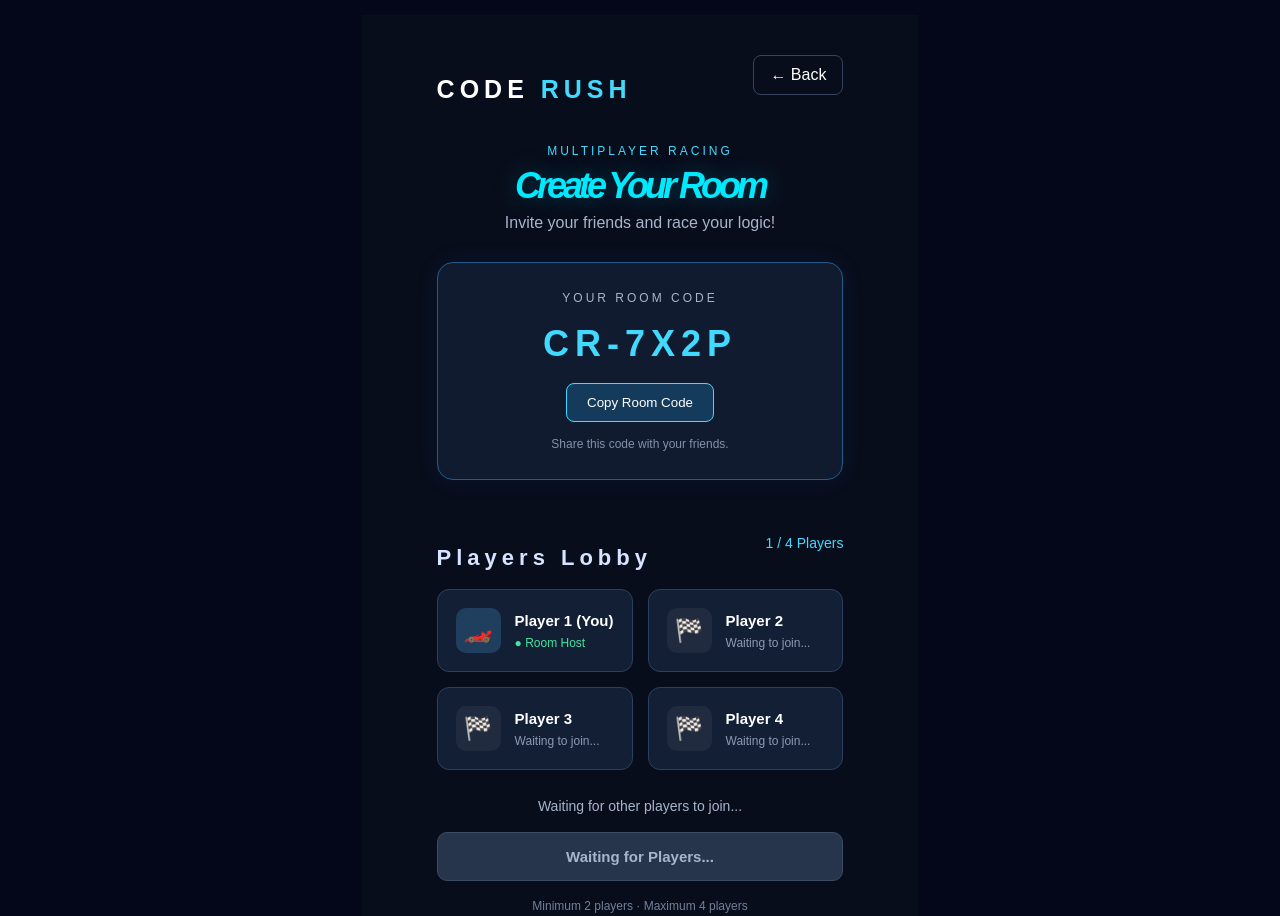
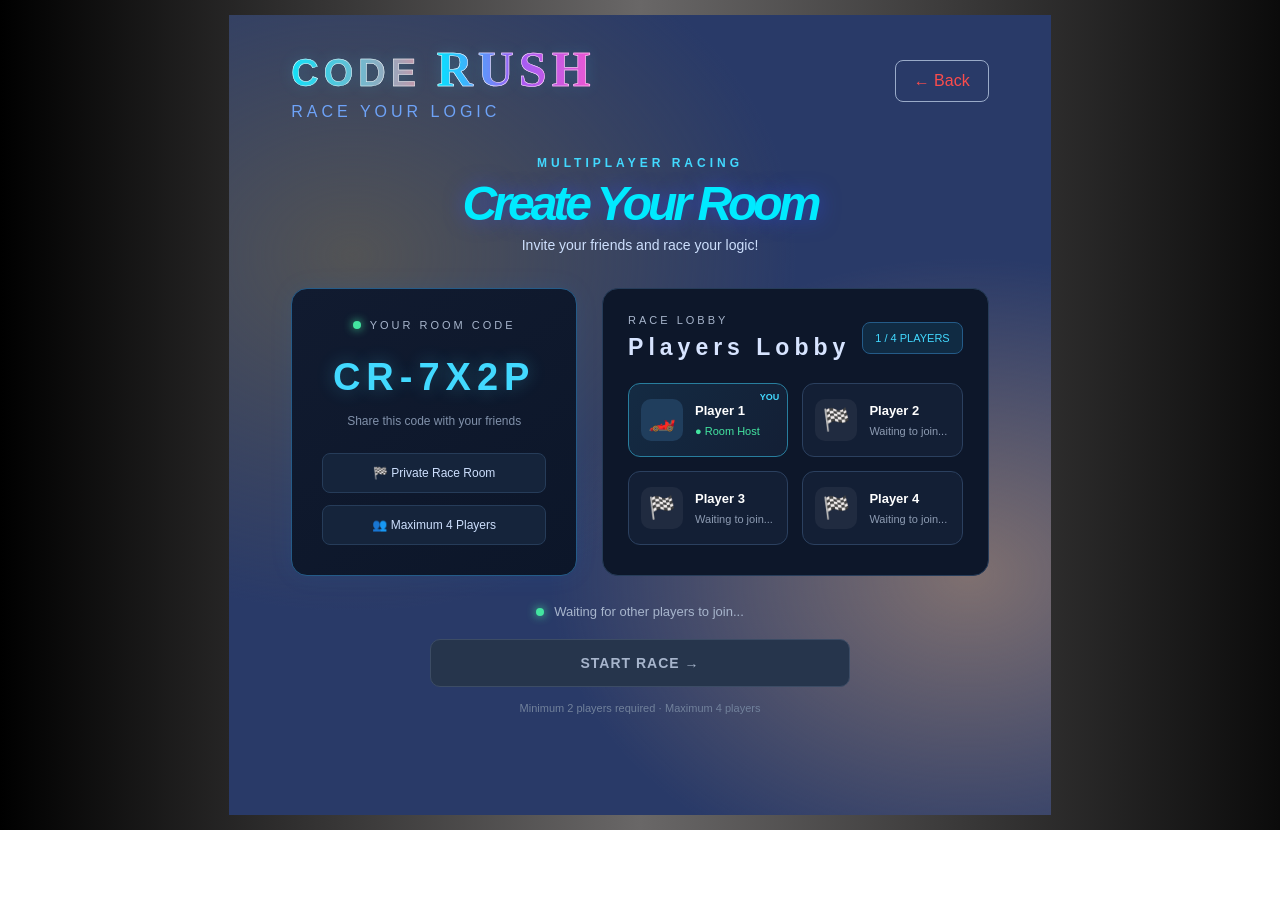
Before and after one commit to Kalpana196/Code-Rush-race-logic, a website: page create-room.html in a window 1280 px wide. After the commit the page ends 830 px from the top, so only its background shows below. Drawn offline with Linux system fonts and the light colour scheme.

Commit message:
Modify the design of create room and join room

```diff
--- a/create-room.html
+++ b/create-room.html
@@ -12,44 +12,67 @@
 <div class="create-room-page">
 
     <header class="room-header">
+        <div class="room-logo">
             <h2>CODE <span>RUSH</span></h2>
+            <p>RACE YOUR LOGIC</p>
+        </div>
+
         <a href="game.html" class="back-btn">← Back</a>
     </header>
 
     <main>
+
         <section class="room-title">
             <p class="eyebrow">MULTIPLAYER RACING</p>
             <h1>Create Your Room</h1>
             <p>Invite your friends and race your logic!</p>
         </section>
 
+        <div class="room-layout">
+
             <section class="room-code-card">
+                <div class="card-top">
+                    <span class="live-dot"></span>
                     <p class="section-label">YOUR ROOM CODE</p>
+                </div>
+
                 <h2 id="roomCode">CR-7X2P</h2>
-                <button class="copy-btn" id="copyRoomBtn">
-                    Copy Room Code
-                </button>
-                <p class="small-text">Share this code with your friends.</p>
+
+                <p class="small-text">
+                    Share this code with your friends
+                </p>
+
+                <div class="room-info">
+                    <span>🏁 Private Race Room</span>
+                    <span>👥 Maximum 4 Players</span>
+                </div>
             </section>
 
             <section class="lobby-section">
+
                 <div class="lobby-heading">
+                    <div>
+                        <p class="section-label">RACE LOBBY</p>
                         <h2>Players Lobby</h2>
-                    <span>1 / 4 Players</span>
+                    </div>
+
+                    <span class="player-count">1 / 4 PLAYERS</span>
                 </div>
 
                 <div class="player-grid">
-                    <div class="player-card">
+
+                    <div class="player-card active-player">
                         <div class="player-icon">🏎️</div>
-                        <div>
-                            <h3>Player 1 (You)</h3>
+                        <div class="player-info">
+                            <h3>Player 1</h3>
                             <p class="host-status">● Room Host</p>
                         </div>
+                        <span class="you-badge">YOU</span>
                     </div>
 
                     <div class="player-card waiting">
                         <div class="player-icon">🏁</div>
-                        <div>
+                        <div class="player-info">
                             <h3>Player 2</h3>
                             <p>Waiting to join...</p>
                         </div>
@@ -57,7 +80,7 @@
 
                     <div class="player-card waiting">
                         <div class="player-icon">🏁</div>
-                        <div>
+                        <div class="player-info">
                             <h3>Player 3</h3>
                             <p>Waiting to join...</p>
                         </div>
@@ -65,25 +88,32 @@
 
                     <div class="player-card waiting">
                         <div class="player-icon">🏁</div>
-                        <div>
+                        <div class="player-info">
                             <h3>Player 4</h3>
                             <p>Waiting to join...</p>
                         </div>
                     </div>
+
                 </div>
             </section>
 
-            <div class="lobby-message">
-                Waiting for other players to join...
         </div>
 
+        <section class="race-footer">
+            <p class="lobby-message">
+                <span class="live-dot"></span>
+                Waiting for other players to join...
+            </p>
+
             <button class="start-game-btn" disabled>
-                Waiting for Players...
+                START RACE →
             </button>
 
             <p class="room-note">
-                Minimum 2 players · Maximum 4 players
+                Minimum 2 players required · Maximum 4 players
             </p>
+        </section>
+
     </main>
 
 </div>
--- a/css/style.css
+++ b/css/style.css
@@ -612,113 +612,200 @@ box-shadow: 10px 5px 10px rgb(158, 203, 237);
 }
 
 
+* {
+    box-sizing: border-box;
+}
+
+body {
+    margin: 0;
+    font-family: Arial, sans-serif;
+    background: linear-gradient(to right, black, rgb(105, 103, 103), rgb(11, 11, 11));
+}
+
 .create-room-page {
     min-height: 100vh;
-    padding: 30px 6%;
-    background: #080d1b;
+    padding: 25px 5%;
+    background:
+        radial-gradient(ellipse at 15% 30%, #525355 0%, transparent 45%),
+        radial-gradient(ellipse at 90% 70%, #7f7070 0%, transparent 40%),
+        #293a68;
     color: #ffffff;
-    font-family: Arial, sans-serif;
 }
 
-.create-room-page * {
-    box-sizing: border-box;
-}
+/* Header */
 
 .room-header {
     display: flex;
     justify-content: space-between;
     align-items: center;
-    margin-bottom: 40px;
+    margin-bottom: 35px;
 }
 
-.room-header h2 {
-    color: #ffffff;
-    font-size: 25px;
+.room-logo h2 {
+    margin: 0;
+    font-size: 38px;
+    font-weight: 800;
+    background: linear-gradient(
+        to right,
+        #10e1f8,
+        rgb(239, 134, 151),
+        #a30b78
+    );
+    background-clip: text;
+    -webkit-background-clip: text;
+    color: transparent;
+    -webkit-text-stroke: 0.5px #f6fafb;
+    text-shadow: 0 0 15px #42d9ff30;
 }
 
-.room-header h2 span {
-    color: #42d9ff;
+.room-logo h2 span {
+    font-size: 50px;
+        font-weight: 800;
+
 }
 
-.create-room-page .back-btn {
-    color: #ffffff;
-    text-decoration: none;
-    border: 1px solid #34445f;
-    padding: 10px 16px;
-    border-radius: 8px;
+.room-logo p {
+    margin: 5px 0 0;
+    color: #6ea3f8;
+    font-size: 16px;
+    letter-spacing: 4px;
 }
 
-.create-room-page .back-btn:hover {
-    background: #1a2942;
+.back-btn {
+    color: #fb4c4c;
+    text-decoration: none;
+    border: 1px solid #9aabc9;
+    padding: 11px 18px;
+    border-radius: 8px;
+    transition: 0.3s;
 }
+
+.back-btn:hover {
+    background: cyan;
+    color: black;
+    box-shadow: 10px 0 15px #42d9ff70;
+}
+
+/* Page heading */
 
 .room-title {
     text-align: center;
-    margin-bottom: 30px;
+    margin: 25px 0 35px;
 }
 
 .room-title .eyebrow {
     color: #42d9ff;
-    letter-spacing: 3px;
+    letter-spacing: 4px;
     font-size: 12px;
-    margin-bottom: 12px;
+    font-weight: bold;
 }
 
 .room-title h1 {
-    font-size: 36px;
-    margin-bottom: 12px;
+    font-size: clamp(32px, 4vw, 48px);
+    margin: 12px 0;
+    text-shadow: 0 0 20px #304dff80;
 }
 
 .room-title > p:last-child {
-    color: #a7b5cc;
+    color: #cddffd;
+    font-size: 14px;
 }
 
+/* Horizontal layout */
+
+.room-layout {
+    display: grid;
+    grid-template-columns: 0.85fr 1.15fr;
+    gap: 25px;
+    max-width: 1150px;
+    margin: auto;
+    align-items: stretch;
+}
+
+/* Room code */
+
 .room-code-card {
-    max-width: 550px;
-    margin: 0 auto 35px;
-    padding: 28px;
-    text-align: center;
-    background: #111b30;
+    padding: 30px;
+    min-width: 0;
+    background: linear-gradient(145deg, #111b30, #0c1629);
     border: 1px solid #245b88;
     border-radius: 16px;
     box-shadow: 0 0 25px #168bff15;
+    display: flex;
+    flex-direction: column;
+    justify-content: center;
+    align-items: center;
+    text-align: center;
+    transition: 0.3s;
+}
+
+.room-code-card:hover {
+    border-color: #42d9ff;
+    box-shadow: 0 0 22px #168bff25;
+}
+
+.card-top {
+    display: flex;
+    align-items: center;
+    justify-content: center;
+    gap: 9px;
+}
+
+.live-dot {
+    display: inline-block;
+    width: 8px;
+    height: 8px;
+    flex-shrink: 0;
+    background: #43e5a0;
+    border-radius: 50%;
+    box-shadow: 0 0 10px #43e5a0;
 }
 
 .section-label {
     color: #a7b5cc;
     letter-spacing: 3px;
-    font-size: 12px;
+    font-size: 11px;
+    margin: 0;
 }
 
 .room-code-card h2 {
     color: #42d9ff;
-    font-size: 36px;
+    font-size: clamp(28px, 3vw, 38px);
     letter-spacing: 6px;
-    margin: 18px 0;
-}
-
-.create-room-page .copy-btn {
-    background: #153b5c;
-    color: white;
-    border: 1px solid #42d9ff;
-    padding: 11px 20px;
-    border-radius: 8px;
-    cursor: pointer;
-}
-
-.create-room-page .copy-btn:hover {
-    background: #205982;
+    margin: 25px 0 15px;
+    text-shadow: 0 0 18px #42d9ff50;
 }
 
 .small-text {
     color: #8191aa;
     font-size: 12px;
-    margin-top: 15px;
 }
 
+.room-info {
+    width: 100%;
+    margin-top: 25px;
+    display: flex;
+    flex-direction: column;
+    gap: 12px;
+}
+
+.room-info span {
+    background: #15243b;
+    border: 1px solid #263c59;
+    padding: 12px;
+    border-radius: 8px;
+    color: #cddffd;
+    font-size: 12px;
+}
+
+/* Players lobby */
+
 .lobby-section {
-    max-width: 750px;
-    margin: auto;
+    min-width: 0;
+    padding: 25px;
+    background: #0d172a;
+    border: 1px solid #263c59;
+    border-radius: 16px;
 }
 
 .lobby-heading {
@@ -726,54 +813,80 @@ box-shadow: 10px 5px 10px rgb(158, 203, 237);
     justify-content: space-between;
     align-items: center;
     gap: 12px;
-    margin-bottom: 18px;
+    margin-bottom: 22px;
 }
 
 .lobby-heading h2 {
-    font-size: 22px;
+    font-size: 23px;
+    margin: 8px 0 0;
 }
 
-.lobby-heading span {
+.player-count {
     color: #42d9ff;
-    font-size: 14px;
+    background: #102b43;
+    border: 1px solid #245b88;
+    padding: 9px 12px;
+    border-radius: 8px;
+    font-size: 11px;
+    white-space: nowrap;
 }
+
+/* Player cards */
 
 .player-grid {
     display: grid;
     grid-template-columns: repeat(2, minmax(0, 1fr));
-    gap: 15px;
+    gap: 14px;
 }
 
 .player-card {
+    position: relative;
     display: flex;
     align-items: center;
-    gap: 14px;
-    padding: 18px;
+    gap: 12px;
+    min-width: 0;
+    padding: 15px 12px;
     background: #131f35;
     border: 1px solid #2b405f;
     border-radius: 12px;
+    transition: transform 0.25s, border-color 0.25s;
+}
+
+.player-card:hover {
+    transform: translateY(-3px);
+    border-color: #42d9ff;
+}
+
+.active-player {
+    border-color: #287e9e;
+    background: linear-gradient(120deg, #142b43, #131f35);
 }
 
 .player-icon {
-    width: 45px;
-    height: 45px;
+    width: 42px;
+    height: 42px;
     flex-shrink: 0;
     display: flex;
     align-items: center;
     justify-content: center;
     background: #203e5d;
     border-radius: 10px;
-    font-size: 23px;
+    font-size: 22px;
+}
+
+.player-info {
+    min-width: 0;
 }
 
 .player-card h3 {
-    font-size: 15px;
-    margin-bottom: 7px;
+    font-size: 13px;
+    margin: 0 0 7px;
 }
 
 .player-card p {
     color: #8d9bb2;
-    font-size: 12px;
+    font-size: 11px;
+    margin: 0;
 }
 
 .player-card .host-status {
@@ -784,34 +897,56 @@ box-shadow: 10px 5px 10px rgb(158, 203, 237);
     background: #202b40;
 }
 
-.lobby-message {
-    text-align: center;
-    color: #a7b5cc;
-    font-size: 14px;
-    margin: 28px 0 18px;
+.you-badge {
+    position: absolute;
+    right: 8px;
+    top: 8px;
+    color: #42d9ff;
+    font-size: 9px;
+    font-weight: bold;
 }
 
-.create-room-page .start-game-btn {
-    display: block;
+/* Bottom section */
+
+.race-footer {
+    max-width: 1150px;
+    margin: 28px auto 0;
+    text-align: center;
+}
+
+.lobby-message {
+    display: flex;
+    justify-content: center;
+    align-items: center;
+    gap: 10px;
+    color: #a7b5cc;
+    font-size: 13px;
+    margin: 20px 0;
+}
+
+.start-game-btn {
     width: 100%;
-    max-width: 750px;
-    margin: auto;
+    max-width: 420px;
     padding: 15px;
     background: #26354c;
     color: #a7b5cc;
     border: 1px solid #3c4c65;
     border-radius: 10px;
-    font-size: 15px;
+    font-size: 14px;
     font-weight: bold;
+    letter-spacing: 1px;
     cursor: not-allowed;
 }
 
 .room-note {
-    text-align: center;
     color: #71819b;
-    font-size: 12px;
-    margin-top: 18px;
+    font-size: 11px;
+    margin-top: 15px;
 }
+
+
+
+
 
 /* Join Room Page */
 .join-room-page {
@@ -820,7 +955,7 @@ box-shadow: 10px 5px 10px rgb(158, 203, 237);
     color: #f4f5ff;
     background:
         radial-gradient(ellipse at 50% 20%, #292052 0%, transparent 48%),
-        #090b18;
+        #333757;
     font-family: Arial, sans-serif;
 }
 
@@ -963,3 +1098,44 @@ box-shadow: 10px 5px 10px rgb(158, 203, 237);
 .join-tip p {
     line-height: 1.5;
 }
+
+.room-header1{
+    height: 50px;
+    width: 300px;
+    margin-top: -480px;
+}
+.room-header1 .back-btn1 {
+    height: 40px;
+    width: 80px;
+    border: 2px solid rgb(213, 213, 252);
+    text-align: center;
+    padding-top: 10px;
+    border-radius: 10px;
+    box-sizing: border-box;
+    position: relative;
+    z-index: 10;
+}
+
+.room-header1 .back-btn1 a {
+    color: rgb(245, 244, 244);
+    text-decoration: none;
+    display: block;
+    cursor: pointer;
+}
+
+.room-logo span{
+    font-size: 90px;
+    font-weight: 800;
+    font-family: 'Times New Roman', Times, serif;
+     background: linear-gradient(90deg, #00e5ff, #a855f7, #ff4ecd);
+    background-clip: text;
+    -webkit-background-clip: text;
+    color: transparent;
+    filter: drop-shadow(10 10 8px #00e5ff80);
+    padding-top: 100px;
+}
+.room-logo h3{
+    color: #00cfff;
+    padding-top: 20px;
+    font-size: 20px;
+}
```
Also changed, not shown: join-room.html (+4 -4 lines). Lines whose indentation alone changed are shown as unchanged.
